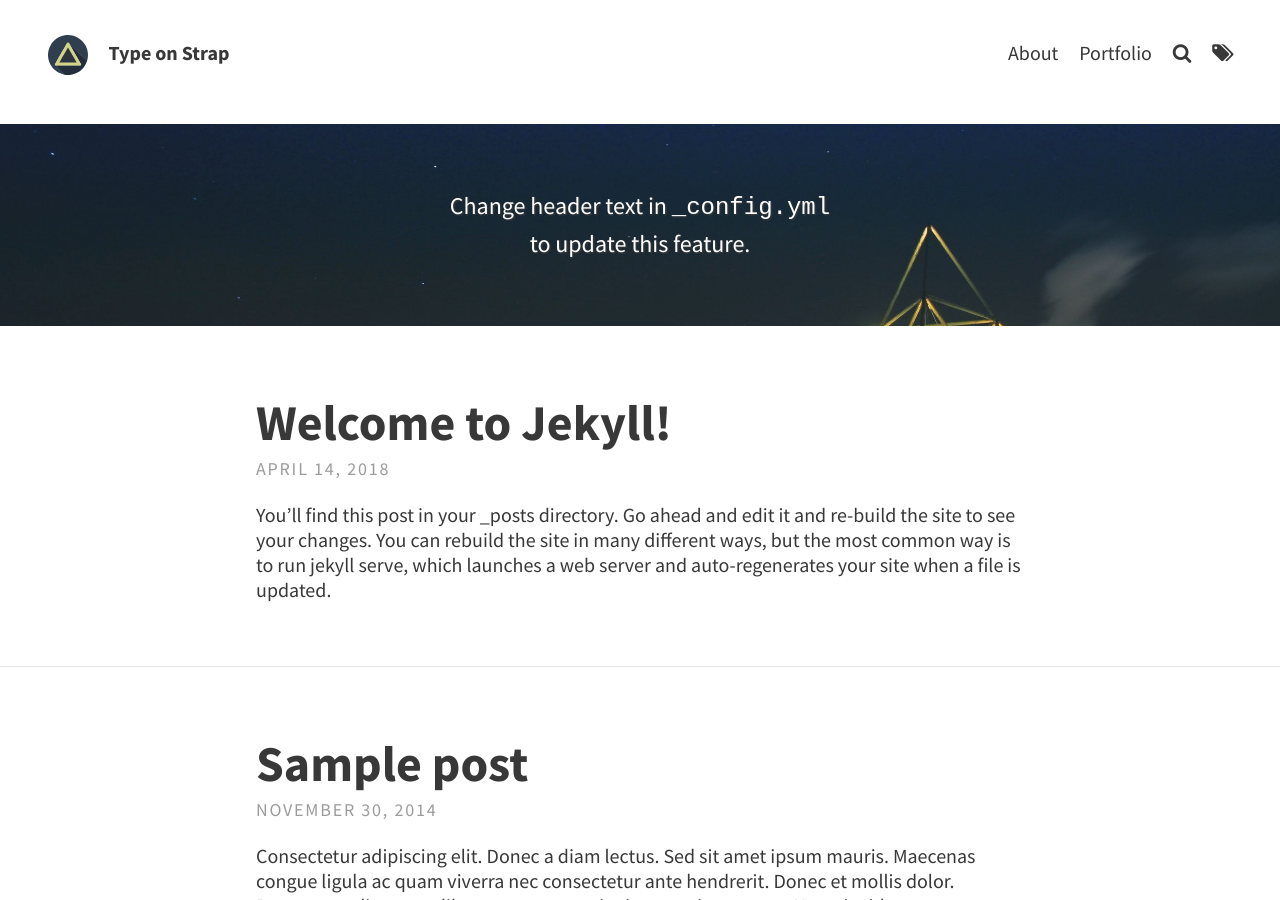
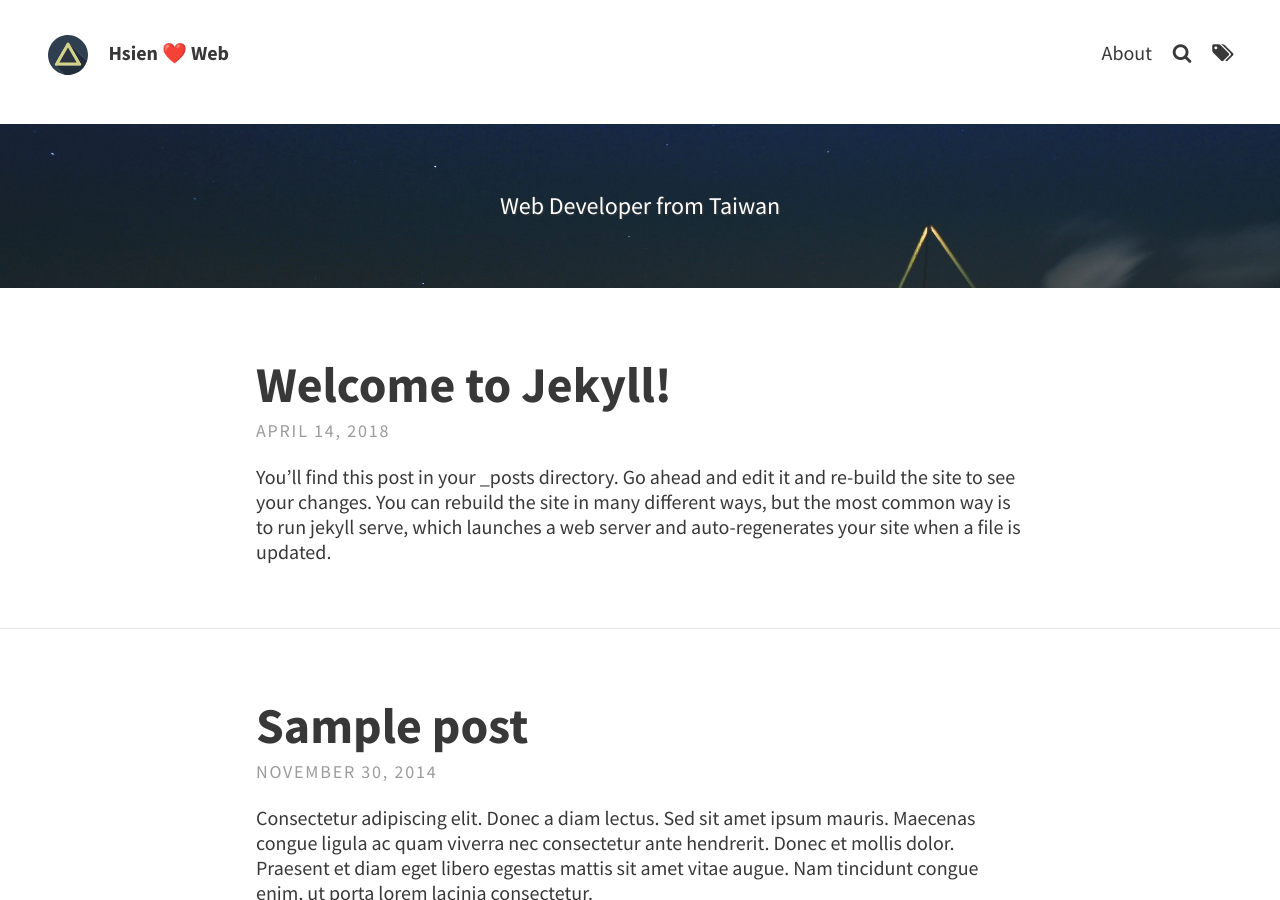
Before and after one commit to jackblackevo/jackblackevo.github.io, a Jekyll site: the page built from index.html, in a window 1280 px wide and 900 px high. Built offline with Jekyll 4.4.1, drawn with Linux system fonts in a browser that asks for light colours; the list of posts is cut into pages by our own code.

Commit message:
Update config

```diff
--- a/_config.yml
+++ b/_config.yml
@@ -1,24 +1,24 @@
 # SITE CONFIGURATION
-baseurl: "/Type-on-Strap"
-url: "https://sylhare.github.io"
-title: Type on Strap # site's title
-description: "A website with blog posts and pages" # used by search engines
+baseurl: ""
+url: "https://jackblackevo.github.io"
+title: Hsien ❤️ Web # site's title
+description: "Web Developer from Taiwan" # used by search engines
 
 
 # THEME-SPECIFIC CONFIGURATION
 theme_settings:
   # Meta
-  title: Type on Strap # blog's title
+  title: Hsien ❤️ Web # blog's title
   avatar: assets/img/triangle.svg
   favicon: assets/favicon.ico
-  gravatar: # Email MD5 hash
+  gravatar: 1aefc6461706acc9ffe49a6b70bb00d2 # Email MD5 hash
 
   # Header and footer text
   header_text: > #two or three lines to describe your site
-     <p>Change header text in <code>_config.yml</code> <br> to update this feature.</p>
+    <p>Web Developer from Taiwan</p>
   header_text_feature_image: assets/img/pexels/triangular.jpeg
   footer_text: >
-   Powered by <a href="https://jekyllrb.com/">Jekyll</a> with <a href="https://github.com/sylhare/Type-on-Strap">Type on Strap</a>
+    Powered by <a href="https://jekyllrb.com/">Jekyll</a> with <a href="https://github.com/sylhare/Type-on-Strap">Type on Strap</a>
 
   # Icons
   rss: true  # Make sure you created a feed.xml with feed.xml layout
@@ -29,7 +29,7 @@ theme_settings:
   facebook:
   flickr:
   gitlab:
-  github: "sylhare"
+  github: "jackblackevo"
   google_plus:
   instagram:
   keybase:
@@ -46,10 +46,10 @@ theme_settings:
   youtube:
 
   # Scripts / Features
-  google_analytics: # Tracking ID, e.g. "UA-000000-01"
-  disqus_shortname:
+  google_analytics: UA-97117915-1 # Tracking ID, e.g. "UA-000000-01"
+  disqus_shortname: jackblackevo
   katex: true # Enable if using math markup
-  portfolio: true
+  portfolio: false
   search: true
   tags: true
 
```
